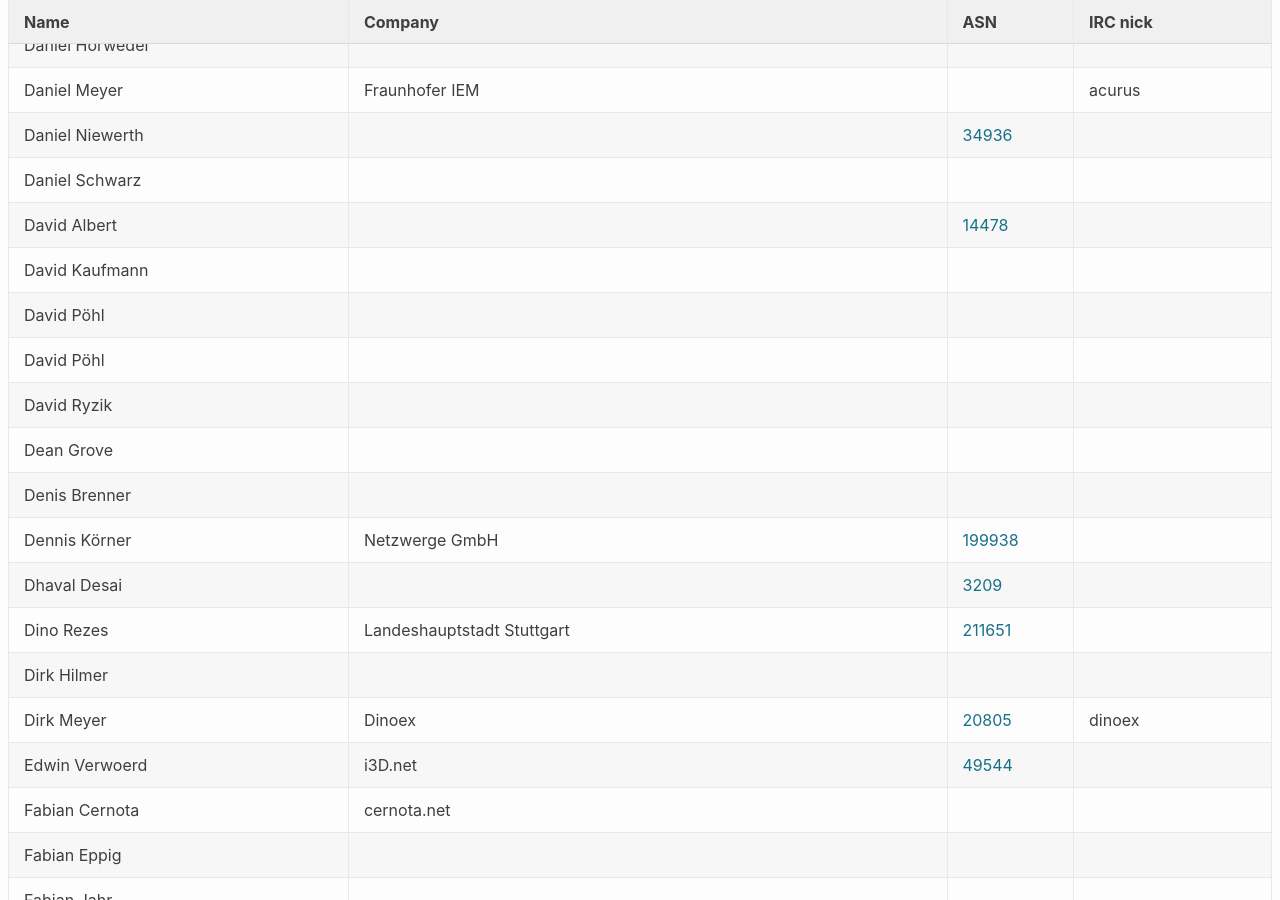
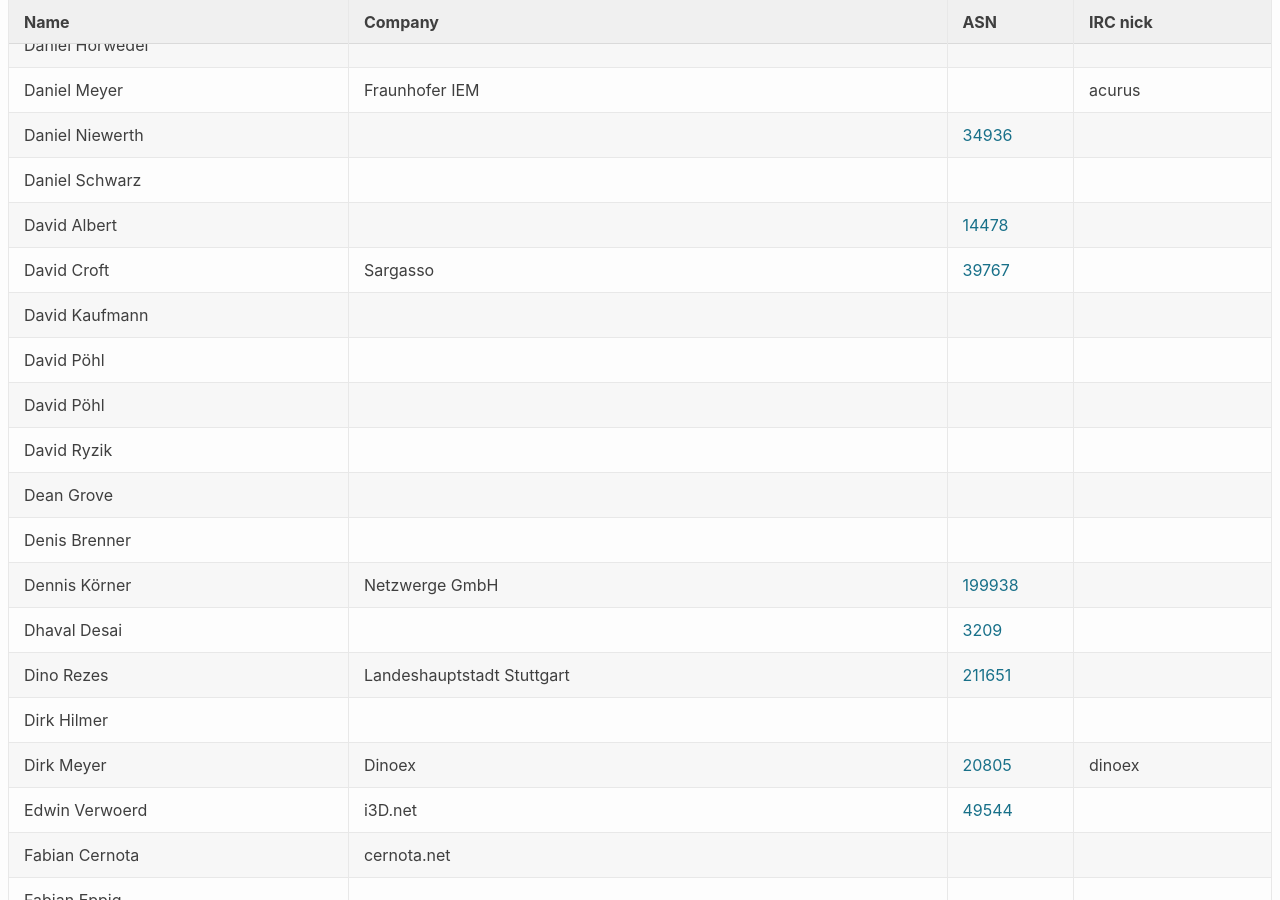
Before and after one commit to denog/pretix-attendeelist, a Jekyll site: the page built from denog14/index.md, in a window 1280 px wide and 900 px high, scrolled down 17979 px. Built offline with Jekyll 4.4.1, drawn with Linux system fonts in a browser that asks for light colours.

Commit message:
Latest data: Mon Nov 14 10:36:49 UTC 2022

```diff
--- a/_data/attendees_denog14_remote.json
+++ b/_data/attendees_denog14_remote.json
@@ -226,6 +226,12 @@
     "company": null,
     "irc": null,
     "asn": "14478"
+  },
+  {
+    "name": "David Croft",
+    "company": "Sargasso",
+    "irc": null,
+    "asn": "39767"
   },
   {
     "name": "David Kaufmann",
```
